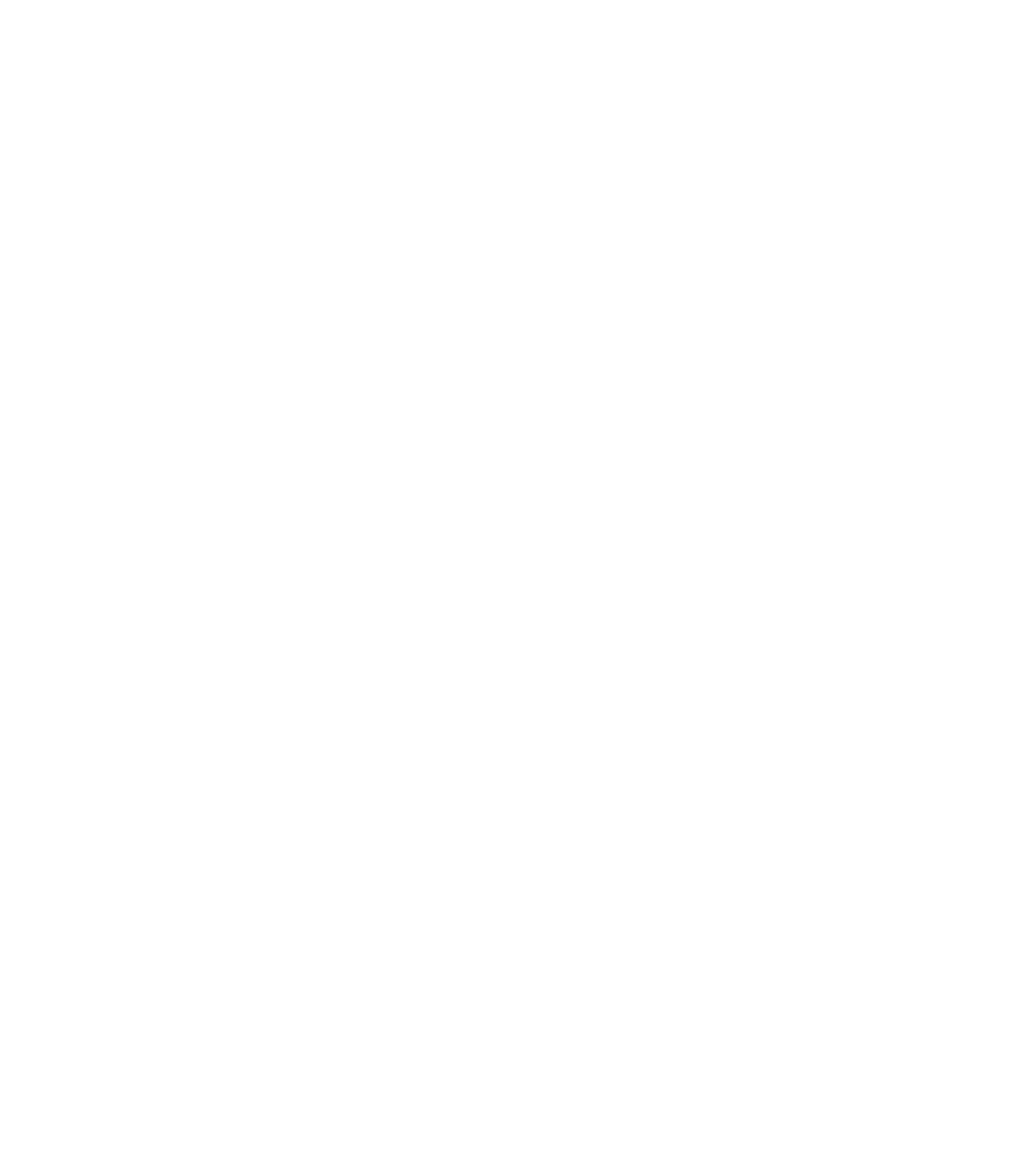
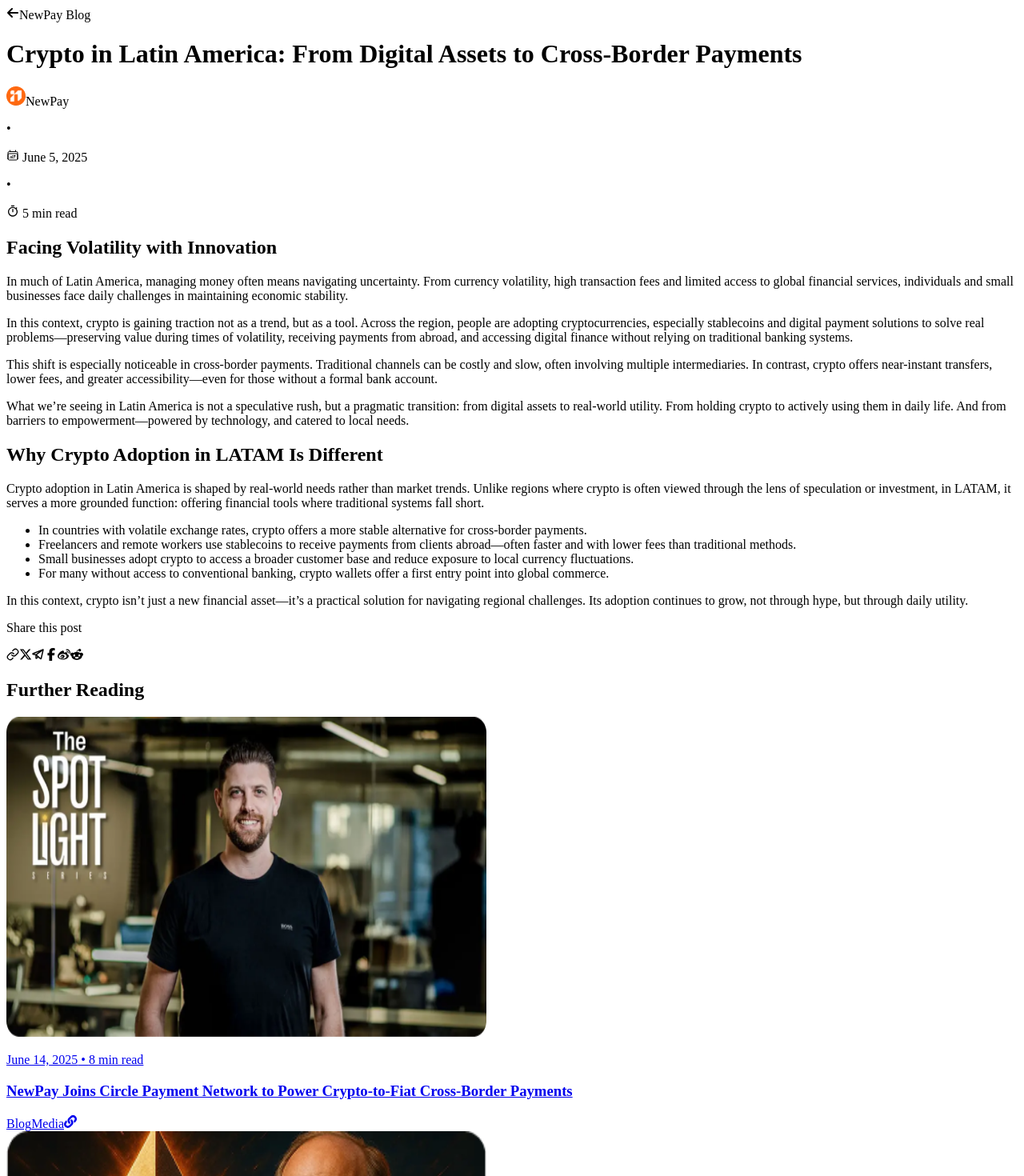
Before and after one commit to newpaysupport/newpay-website, a Next.js app: page /blog-detail in a window 1280 px wide. Before the commit this address had no page. Shown: the top 1470 px of the page at 80% size. Before the commit the page ends 800 px from the top, so only its background shows below. Built offline with nearby package versions, Linux system fonts and the light colour scheme.

Commit message:
feat : blog-detail.tsx

```diff
--- /dev/null
+++ b/src/pages/blog-detail.tsx
@@ -0,0 +1,139 @@
+'use client';
+import Image from 'next/image';
+import { FaArrowLeft, FaFacebookF, FaRedditAlien, FaXTwitter } from 'react-icons/fa6';
+import { HiOutlineCalendarDateRange } from 'react-icons/hi2';
+import { LuLink } from 'react-icons/lu';
+import { MdOutlineTimer } from 'react-icons/md';
+import { PiTelegramLogoBold } from 'react-icons/pi';
+import { SiSinaweibo } from 'react-icons/si';
+
+import Card from '@/components/card';
+import { listCardData as enData } from '@/i18n/messages/en.json';
+import logoAuthor from '../../public/Author.png';
+
+const sliceCard = enData.slice(0, 3);
+
+const blogSections = [
+    {
+        title: 'Facing Volatility with Innovation',
+        paragraphs: [
+            `In much of Latin America, managing money often means navigating uncertainty. From currency volatility, high transaction fees and limited access to global financial services, individuals and small businesses face daily challenges in maintaining economic stability.`,
+            `In this context, crypto is gaining traction not as a trend, but as a tool. Across the region, people are adopting cryptocurrencies, especially stablecoins and digital payment solutions to solve real problems—preserving value during times of volatility, receiving payments from abroad, and accessing digital finance without relying on traditional banking systems.`,
+            `This shift is especially noticeable in cross-border payments. Traditional channels can be costly and slow, often involving multiple intermediaries. In contrast, crypto offers near-instant transfers, lower fees, and greater accessibility—even for those without a formal bank account.`,
+            `What we’re seeing in Latin America is not a speculative rush, but a pragmatic transition: from digital assets to real-world utility. From holding crypto to actively using them in daily life. And from barriers to empowerment—powered by technology, and catered to local needs.`,
+        ],
+    },
+    {
+        title: 'Why Crypto Adoption in LATAM Is Different',
+        paragraphs: [
+            `Crypto adoption in Latin America is shaped by real-world needs rather than market trends. Unlike regions where crypto is often viewed through the lens of speculation or investment, in LATAM, it serves a more grounded function: offering financial tools where traditional systems fall short.`,
+        ],
+        bullets: [
+            'In countries with volatile exchange rates, crypto offers a more stable alternative for cross-border payments.',
+            'Freelancers and remote workers use stablecoins to receive payments from clients abroad—often faster and with lower fees than traditional methods.',
+            'Small businesses adopt crypto to access a broader customer base and reduce exposure to local currency fluctuations.',
+            'For many without access to conventional banking, crypto wallets offer a first entry point into global commerce.',
+        ],
+        paragraphsAfterBullets: [
+            `In this context, crypto isn’t just a new financial asset—it’s a practical solution for navigating regional challenges. Its adoption continues to grow, not through hype, but through daily utility.`,
+        ],
+    },
+];
+
+
+const BlogDetail = () => {
+
+    return (
+        <div className="container mx-auto px-4 py-6">
+            {/* Header */}
+            <div className="flex items-center gap-3 mb-6">
+                <FaArrowLeft className="text-orange-500" />
+                <span className="text-orange-500 text-sm md:text-md">NewPay Blog</span>
+            </div>
+
+            <div className="flex flex-col lg:flex-row gap-10 md:mt-16">
+                <div className="w-full lg:w-[80%]">
+                    {/* Main Content */}
+                    <div className="w-full">
+                        <div>
+                            <h1 className="text-2xl md:text-3xl font-semibold mb-6">
+                                Crypto in Latin America: From Digital Assets to Cross-Border Payments
+                            </h1>
+
+                            <div className="text-sm md:text-md flex flex-wrap gap-4 items-center text-gray-500 mb-8">
+                                <p className="flex gap-2 items-center font-medium text-black">
+                                    <Image src={logoAuthor} alt="Author" width={24} height={24} />
+                                    NewPay
+                                </p>
+                                <span className="hidden md:inline">•</span>
+                                <p className="flex gap-2 items-center">
+                                    <HiOutlineCalendarDateRange /> June 5, 2025
+                                </p>
+                                <span className="hidden md:inline">•</span>
+                                <p className="flex gap-2 items-center">
+                                    <MdOutlineTimer /> 5 min read
+                                </p>
+                            </div>
+                        </div>
+                    </div>
+
+                    {blogSections.map((section, index) => (
+                        <div key={index} className="mb-12">
+                            <h2 className="font-semibold text-lg md:text-xl mb-4">{section.title}</h2>
+                            <div className="text-sm md:text-base flex flex-col gap-4 text-justify">
+                                {section.paragraphs?.map((text, idx) => (
+                                    <p key={idx}>{text}</p>
+                                ))}
+                                {section.bullets && (
+                                    <ul className="list-disc pl-5 flex flex-col gap-3">
+                                        {section.bullets.map((item, i) => (
+                                            <li key={i}>{item}</li>
+                                        ))}
+                                    </ul>
+                                )}
+                                {section.paragraphsAfterBullets?.map((text, idx) => (
+                                    <p key={`after-${idx}`}>{text}</p>
+                                ))}
+                            </div>
+                        </div>
+                    ))}
+                </div>
+
+
+                {/* Sidebar Share Icons */}
+                <div className="w-full lg:w-[20%] flex flex-col items-start gap-4">
+                    <p className="text-base font-medium">Share this post</p>
+                    <div className="flex flex-wrap gap-3 text-2xl text-gray-600">
+                        <LuLink className="cursor-pointer hover:text-black" />
+                        <FaXTwitter className="cursor-pointer hover:text-black" />
+                        <PiTelegramLogoBold className="cursor-pointer hover:text-black" />
+                        <FaFacebookF className="cursor-pointer hover:text-black" />
+                        <SiSinaweibo className="cursor-pointer hover:text-black" />
+                        <FaRedditAlien className="cursor-pointer hover:text-black" />
+                    </div>
+                </div>
+            </div>
+
+
+            {/* Related Posts */}
+            <div className="mt-16">
+                <h2 className="text-2xl md:text-3xl font-semibold mb-6">Further Reading</h2>
+                <div className="grid grid-cols-1 sm:grid-cols-2 md:grid-cols-3 gap-6">
+                    {sliceCard.map((card) => (
+                        <Card
+                            key={card.id}
+                            title={card.title}
+                            date={card.date}
+                            readTime={card.readTime}
+                            tags={card.tags}
+                            image={card.image}
+                            CardBg={true}
+                        />
+                    ))}
+                </div>
+            </div>
+        </div >
+    );
+};
+
+export default BlogDetail;
```
